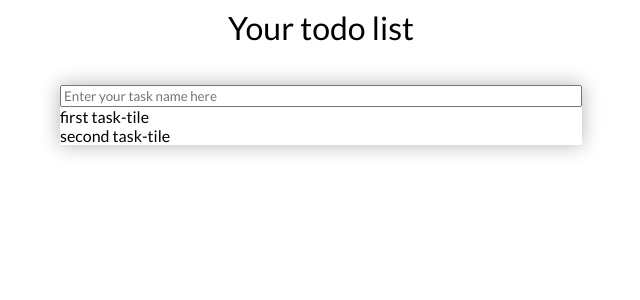
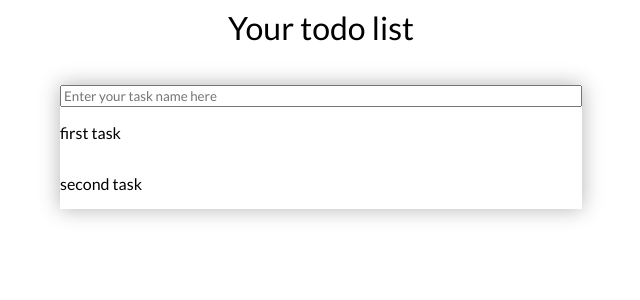
Before and after one commit to Sannet0/todo-front, an Angular app: page / in a window 1280 px wide. Shown: the top 300 px of the page, without its empty margins (319-959 px from the left). Built offline with nearby package versions, Linux system fonts and the light colour scheme.

Commit message:
change structure, add new component

```diff
--- a/src/app/app.component.html
+++ b/src/app/app.component.html
@@ -1,5 +1,3 @@
 <h1>Your todo list</h1>
-
 <app-task></app-task>
-
 <router-outlet></router-outlet>
--- a/src/app/app.component.scss
+++ b/src/app/app.component.scss
@@ -1,3 +1,3 @@
-h1{
+h1 {
   margin: auto;
 }
--- a/src/app/interface/task-interface.ts
+++ b/src/app/interface/task-interface.ts
@@ -1,4 +1,5 @@
 export interface Task {
+  id: string;
   text: string;
   isCompleted: boolean;
 }
--- /dev/null
+++ b/src/app/main-page/task-item/task-item.component.html
@@ -0,0 +1 @@
+<p>{{ text }}</p>
--- /dev/null
+++ b/src/app/main-page/task-item/task-item.component.ts
@@ -0,0 +1,18 @@
+import { Component, Input, OnInit } from '@angular/core';
+
+@Component({
+  selector: 'app-task-item',
+  templateUrl: './task-item.component.html',
+  styleUrls: ['./task-item.component.scss']
+})
+export class TaskItemComponent implements OnInit {
+
+  constructor() { }
+
+  @Input() text: string | undefined
+
+  ngOnInit(): void {
+
+  }
+
+}
--- a/src/app/components/task-tile/task.component.html
+++ b/src/app/main-page/task-list/task-list.component.html
@@ -1,9 +1,6 @@
-
 <div id="task-block">
   <input placeholder="Enter your task name here">
   <div *ngFor="let item of tasks">
-    <div>
-      {{ item.text }}
-    </div>
+    <app-task-item [text]="item.text"></app-task-item>
   </div>
 </div>
--- a/src/app/components/task-tile/task.component.scss
+++ b/src/app/main-page/task-list/task-list.component.scss
@@ -5,5 +5,5 @@
   width: 522px;
 
   margin: 38px auto auto auto;
-  box-shadow: 0 0 20px rgba(0,0,0,0.3);
+  box-shadow: 0 0 20px rgba(0, 0, 0, 0.3);
 }
--- a/src/app/services/task.service.ts
+++ b/src/app/services/task.service.ts
@@ -3,11 +3,13 @@ import { Task } from "../interface/task-interface";
 
 const tasks = [
   {
-    text: 'first task-tile',
+    id: '1',
+    text: 'first task',
     isCompleted: false
   },
   {
-    text: 'second task-tile',
+    id: '2',
+    text: 'second task',
     isCompleted: true
   }
 ]
@@ -19,7 +21,7 @@ export class TaskService {
 
   tasks: Task[] = [];
 
-  getAll(): Task[]  {
+  getAll(): Task[] {
     this.tasks = [...tasks];
     return this.tasks;
   }
```
Also changed, not shown: src/app/app.module.ts (+5 -3 lines), src/app/main-page/task-list/task-list.component.ts (renamed from src/app/components/task-tile/task.component.ts, +5 -4 lines), src/app/main-page/task-item/task-item.component.scss (added), 2 other files (tests, documents, lock files or other folders).
